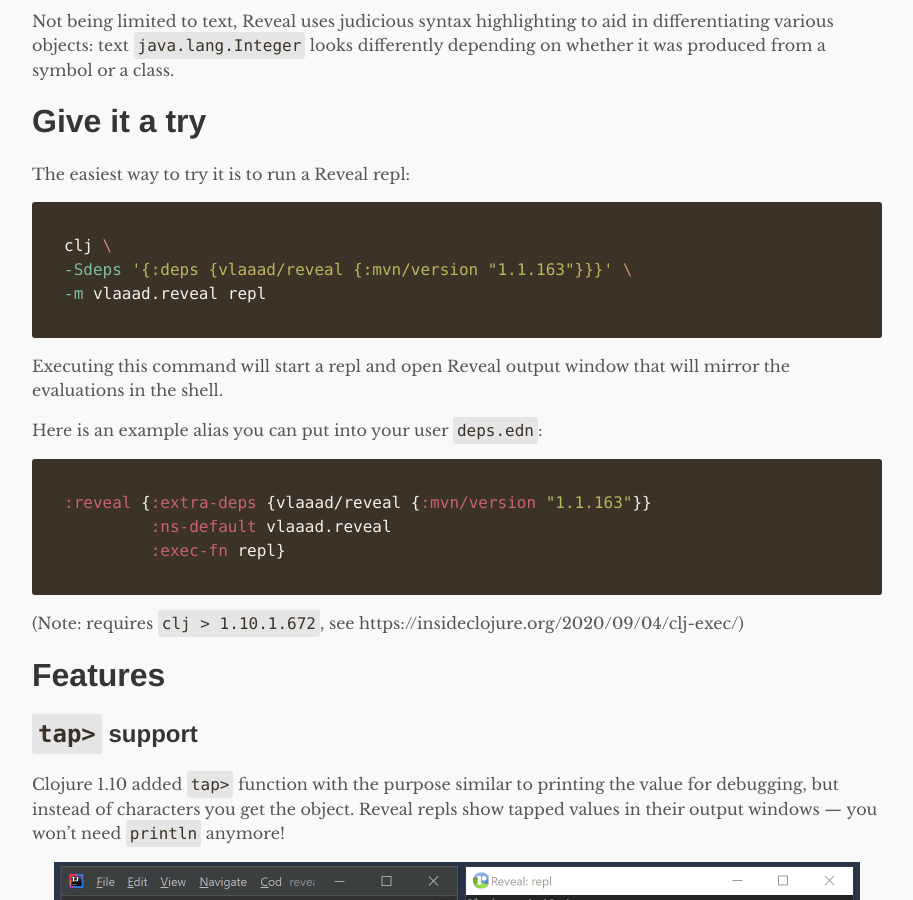
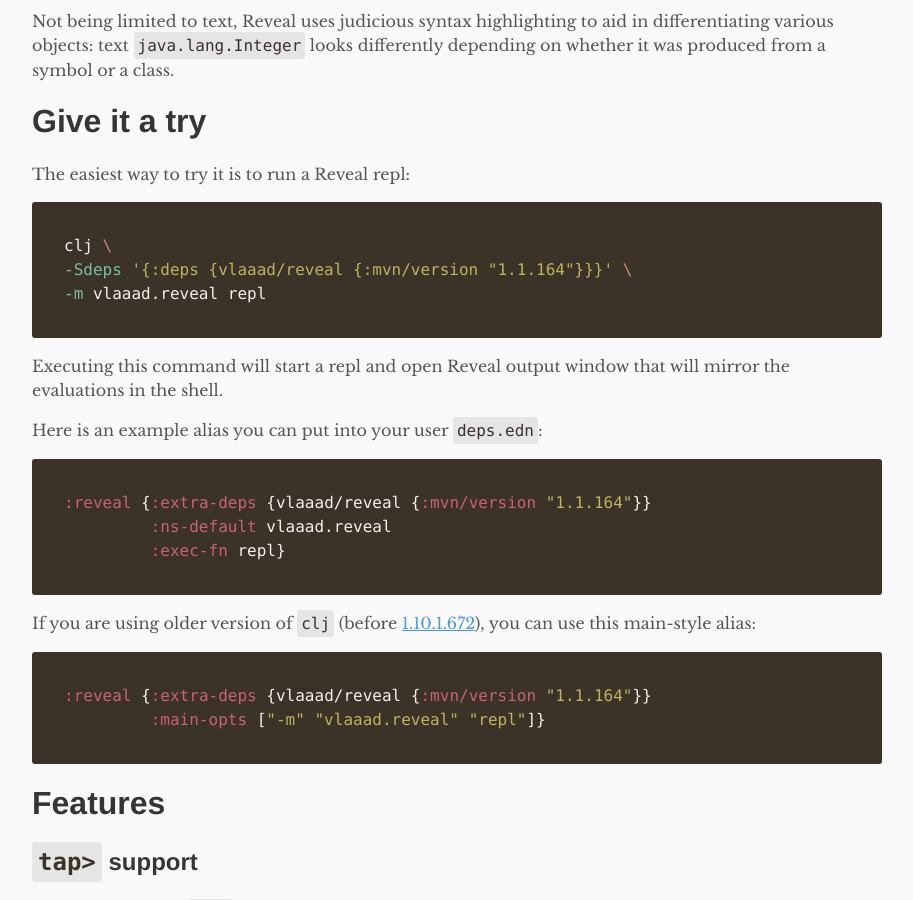
Before and after one commit to vlaaad/vlaaad.github.io, a Jekyll site: the page built from reveal.md, in a window 1280 px wide and 900 px high, scrolled down 1998 px. Shown: the whole window, without its empty margins (183-1096 px from the left). Built offline with Jekyll 4.4.1, drawn with Linux system fonts in a browser that asks for light colours.

Commit message:
reveal.md

````diff
--- a/reveal.md
+++ b/reveal.md
@@ -26,19 +26,23 @@
 The easiest way to try it is to run a Reveal repl:
 ```sh
 clj \
--Sdeps '{:deps {vlaaad/reveal {:mvn/version "1.1.163"}}}' \
+-Sdeps '{:deps {vlaaad/reveal {:mvn/version "1.1.164"}}}' \
 -m vlaaad.reveal repl
 ```
 Executing this command will start a repl and open Reveal output window that will mirror the evaluations in the shell.
 
 Here is an example alias you can put into your user `deps.edn`:
 ```clj
-:reveal {:extra-deps {vlaaad/reveal {:mvn/version "1.1.163"}}
+:reveal {:extra-deps {vlaaad/reveal {:mvn/version "1.1.164"}}
          :ns-default vlaaad.reveal
          :exec-fn repl}
 ```
 
-(Note: requires `clj > 1.10.1.672`, see https://insideclojure.org/2020/09/04/clj-exec/)
+If you are using older version of `clj` (before [1.10.1.672](https://insideclojure.org/2020/09/04/clj-exec/)), you can use this main-style alias:
+```clj
+:reveal {:extra-deps {vlaaad/reveal {:mvn/version "1.1.164"}}
+         :main-opts ["-m" "vlaaad.reveal" "repl"]}
+```
 
 # Features
 
````
